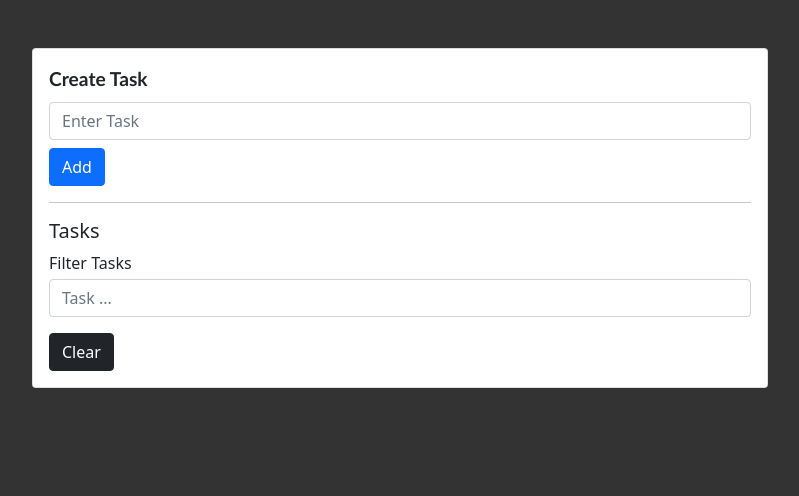
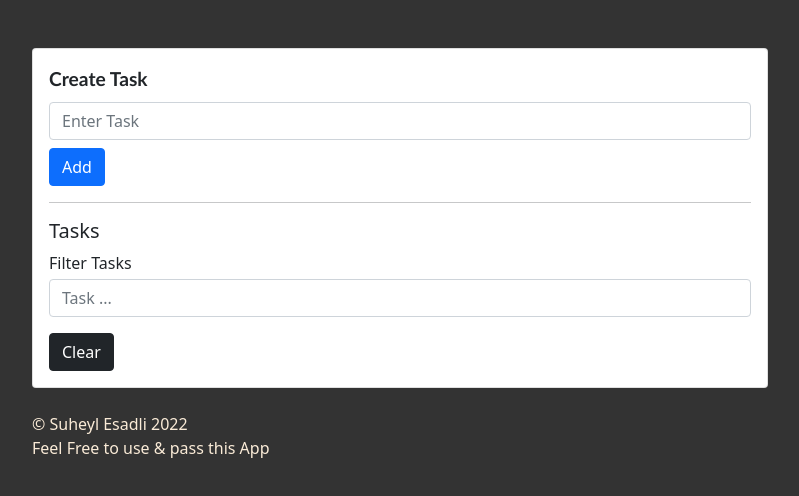
Before and after one commit to suheyl-code/Todo-List, a plain HTML site: page index.html in a window 1280 px wide. Shown: the whole page, without its empty margins (240-1039 px from the left). Drawn offline with nearby package versions, Linux system fonts and the light colour scheme.

Commit message:
last changes

```diff
--- a/css/main.css
+++ b/css/main.css
@@ -9,3 +9,7 @@ body {
     font-family: 'Gill Sans', 'Gill Sans MT', Calibri, 'Trebuchet MS', sans-serif;
     font-weight: 700;
 }
+
+footer {
+    color: antiquewhite;
+}
--- a/index.html
+++ b/index.html
@@ -46,6 +46,11 @@
                             <button type="submit" class="clear-tasks btn btn-dark mt-3">Clear</button>
                         </div>
                     </div>
+                    <footer>
+                        <br>
+                        <p>© Suheyl Esadli 2022<br>
+                        Feel Free to use & pass this App</p>
+                    </footer>
                 </div>
             </div>
         </div>
```
